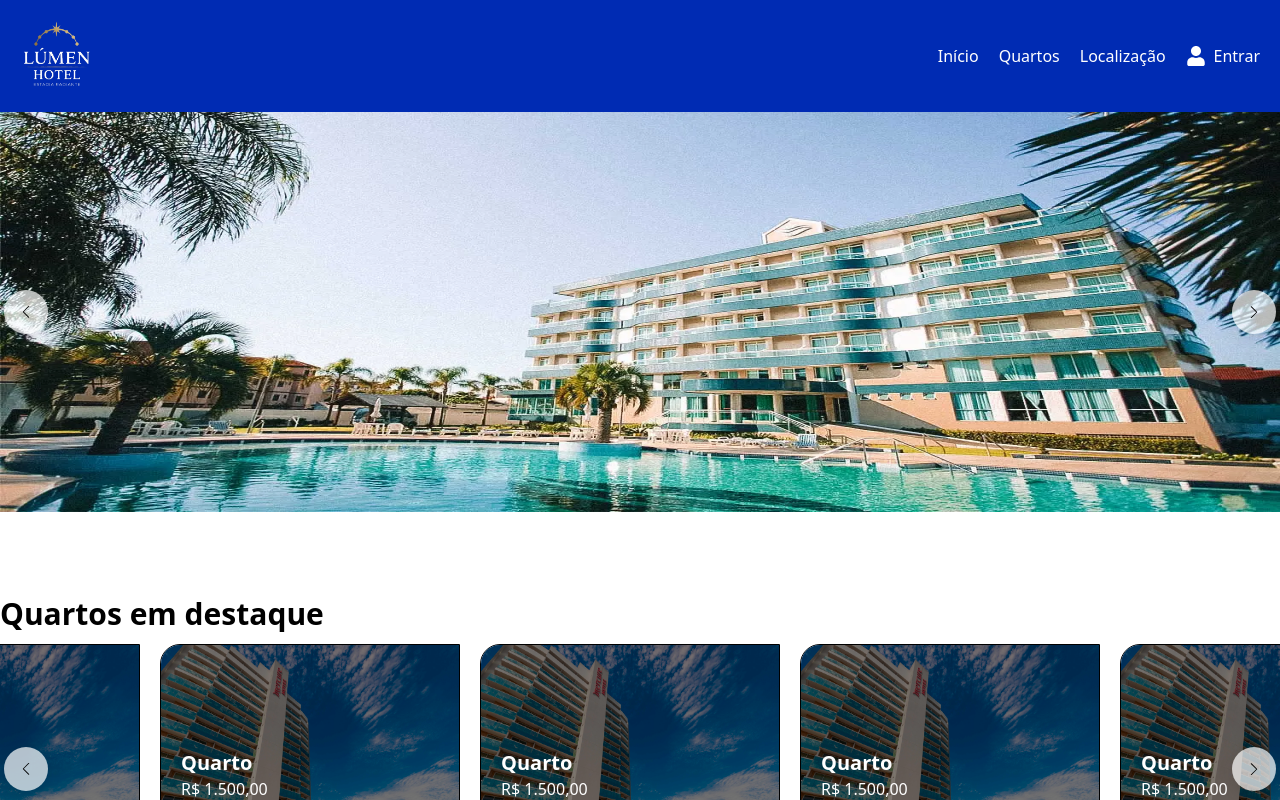
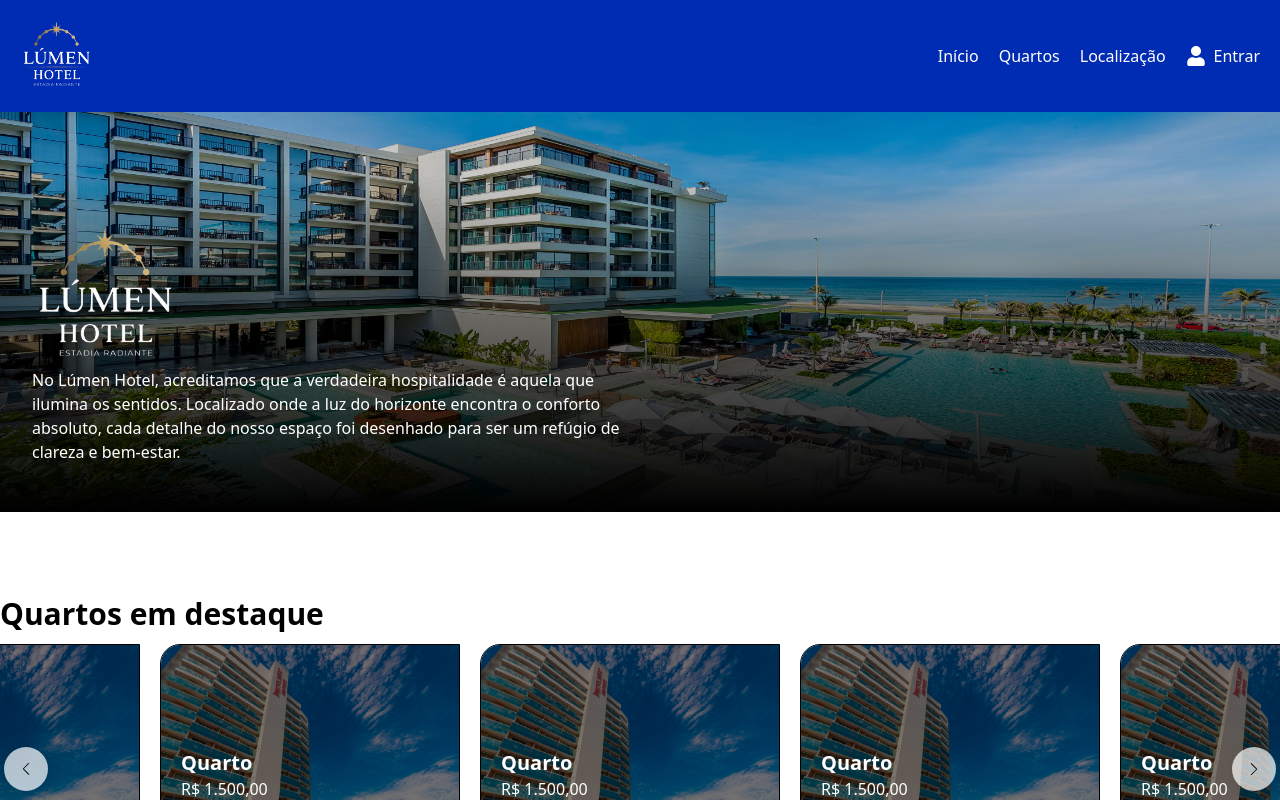
Before and after one commit to petersonwsf/hotel_frontend, a Next.js app: page / in a window 1280 px wide. Shown: the top 800 px of the page. Built offline with nearby package versions, Linux system fonts and the light colour scheme.

Commit message:
ajustes finais de design

```diff
--- a/app/globals.css
+++ b/app/globals.css
@@ -1,4 +1,7 @@
 @import "tailwindcss";
+@import "swiper/css";
+@import "swiper/css/navigation";
+@import 'swiper/css/pagination';
 
 /* Customização das setas do Swiper Lúmen */
 .swiper-button-next,
--- a/app/layout.tsx
+++ b/app/layout.tsx
@@ -14,7 +14,7 @@ export default function RootLayout({
   children: React.ReactNode;
 }>) {
   return (
-    <html lang="pt-br">
+    <html className="scroll-smooth" lang="pt-br">
       <body >
         <Header />
         <main className="min-h-[80vh]">
--- a/app/page.tsx
+++ b/app/page.tsx
@@ -1,16 +1,15 @@
 import FeaturedRooms from "@/components/home/FeaturedRooms";
 import Gallery from "@/components/home/Gallery";
+import HeroSection from "@/components/home/HeroSection";
 import Location from "@/components/home/Location";
 import Offer from "@/components/home/Offer";
 import Reviews from "@/components/home/Reviews";
-import ImageSlider from "@/components/ui/ImageSlider/ImageSlider";
+
 
 export default function Home() {
   return (
     <>
-        <section id="hero-section" aria-label="Destaques do hotel">
-          <ImageSlider />
-        </section>
+      <HeroSection/>
       <div className="m-auto w-7xl py-5">
         <FeaturedRooms />
         <Offer />
--- /dev/null
+++ b/components/home/HeroSection.tsx
@@ -0,0 +1,19 @@
+import Image from "next/image";
+
+export default function HeroSection() {
+    return (
+        <section id="hero-section" aria-label="Sessão inicial">
+            <div className="w-full relative">
+                <div className="w-full h-[400px]">
+                    <Image fill src="/images/hotel_model.webp" alt="Hero image"/>
+                </div>
+                <div className="w-full absolute inset-0 bg-[rgba(0,0,0,0.2)] flex items-end">
+                    <div className="bg-gradient-to-b from-transparent to-black w-full py-[3rem] px-[2rem]">
+                        <Image src="/images/logo.png" width={150} height={150} alt="Imagem logo hero" />
+                        <p className="text-white text-1xl w-[50%]">No Lúmen Hotel, acreditamos que a verdadeira hospitalidade é aquela que ilumina os sentidos. Localizado onde a luz do horizonte encontra o conforto absoluto, cada detalhe do nosso espaço foi desenhado para ser um refúgio de clareza e bem-estar.</p>
+                    </div>
+                </div>
+            </div>
+        </section>
+    )
+}
--- a/components/layout/Header/Header.tsx
+++ b/components/layout/Header/Header.tsx
@@ -1,4 +1,6 @@
+"use client";
 import Image from 'next/image';
+import Link from 'next/link';
 import { FaUser } from 'react-icons/fa';
 
 export default function Header() {
@@ -12,7 +14,18 @@ export default function Header() {
                     <ul className='flex [&>*]:flex [&>*]:items-center [&>*]:gap-2 items-center gap-5'>
                         <li>Início</li>
                         <li>Quartos</li>
-                        <li>Localização</li>
+                        <li>
+                            <Link href="/#location"
+                                onClick={(e) => {
+                                    if (window.location.pathname === '/') {
+                                        e.preventDefault();
+                                        document.getElementById('location')?.scrollIntoView({ behavior: 'smooth' });
+                                    }
+                                    }}
+                                >
+                                Localização
+                            </Link>
+                        </li>
                         <li><FaUser className='w-5 h-5' /> Entrar</li>
                     </ul>
                 </div>
--- a/components/ui/ImageSlider/ImageSlider.tsx
+++ /dev/null
@@ -1,35 +0,0 @@
-"use client";
-import "swiper/css";
-import "swiper/css/navigation";
-import 'swiper/css/pagination';
-
-import { Swiper, SwiperSlide } from "swiper/react"
-import { Navigation, Pagination, Autoplay } from "swiper/modules"
-import Image from "next/image"
-
-export default function ImageSlider() {
-    return (
-        <div className="w-full h-[400px]">
-            <Swiper
-                className="w-full h-[400px]"
-                modules={[Navigation, Pagination, Autoplay]}
-                slidesPerView={1}
-                navigation
-                loop
-                centeredSlides={true}
-                autoplay={{ delay: 5000}}
-                >
-                    <SwiperSlide>
-                        <div className="w-full ">
-                            <Image fill src="/images/hotel_model.webp" alt="Imagem"/>
-                        </div>
-                    </SwiperSlide>
-                    <SwiperSlide>
-                        <div className="w-full ">
-                            <Image fill src="/images/hotel_model_2.webp" alt="Imagem"/>
-                        </div>
-                    </SwiperSlide>
-            </Swiper>
-        </div>
-    )
-}
```
Lines whose indentation alone changed are shown as unchanged.
